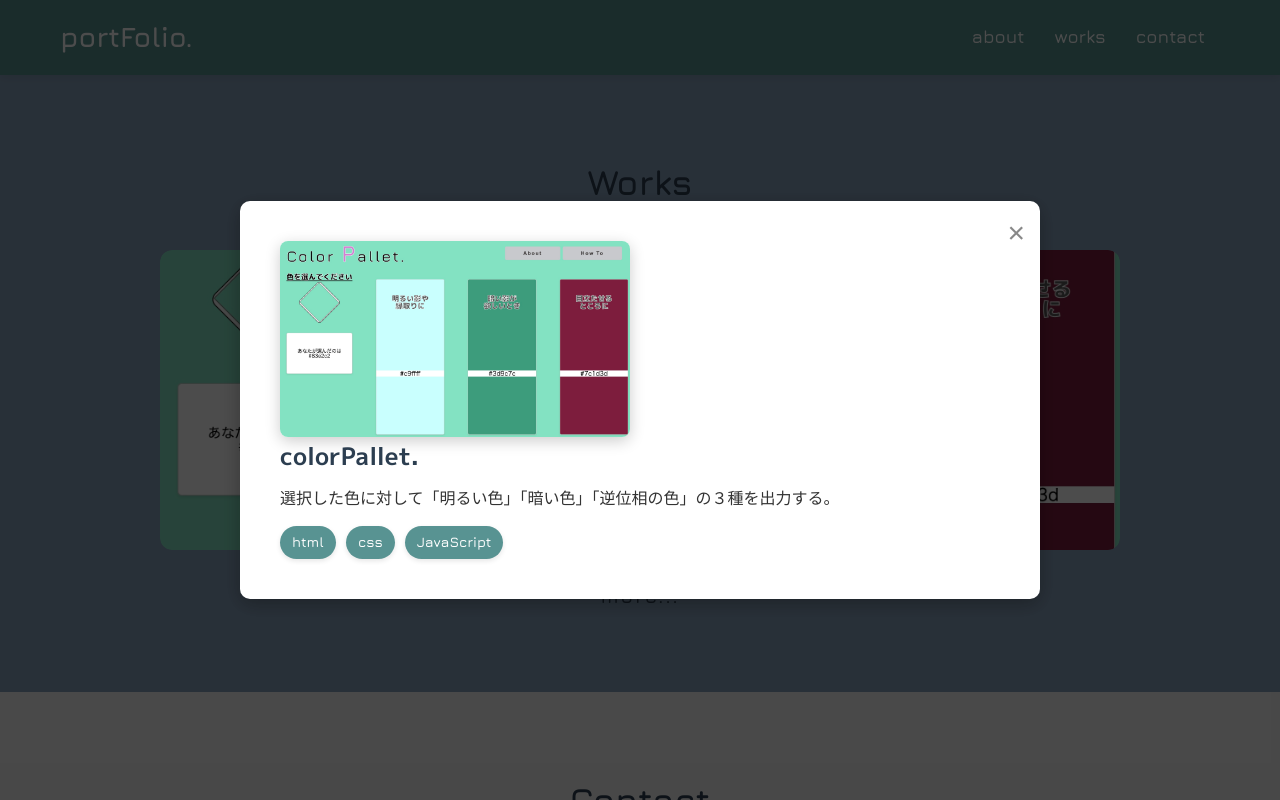
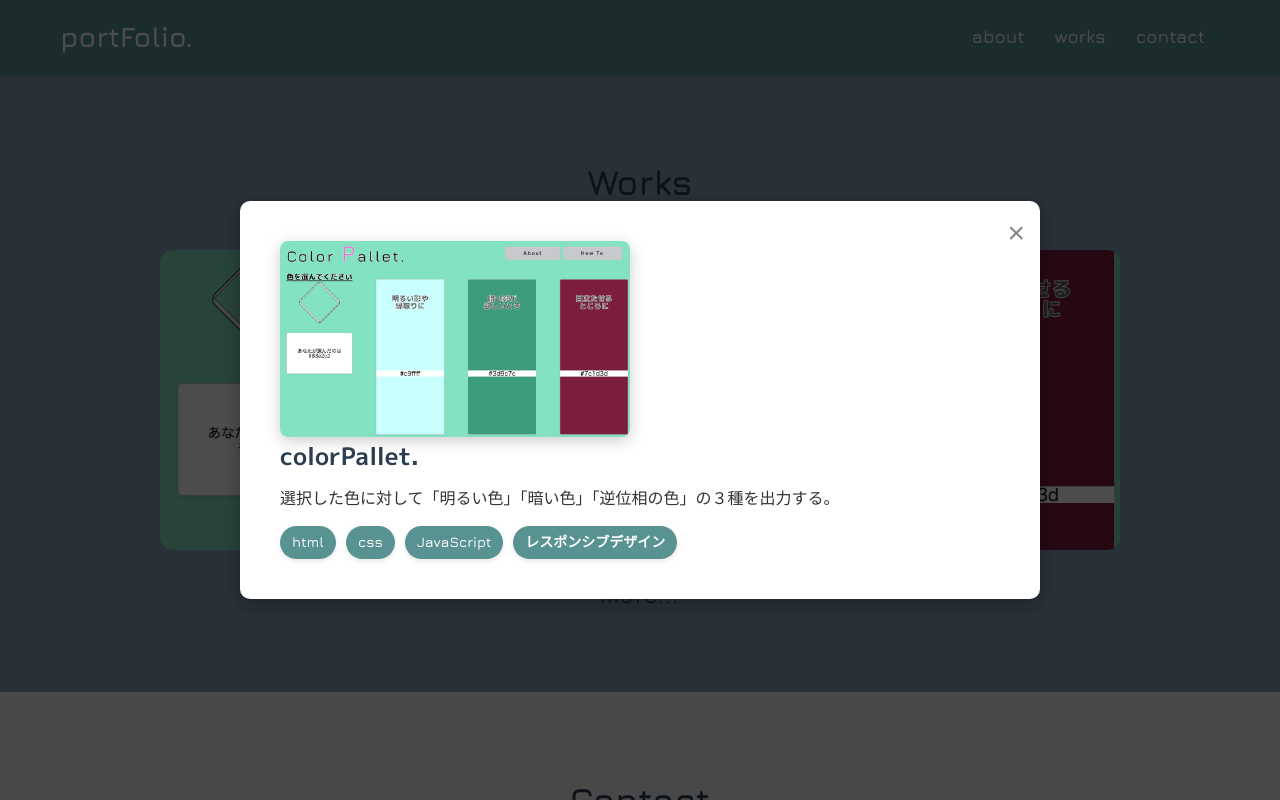
Before and after one commit to reser00/portfolio, a plain HTML site: page index.html in a window 1280 px wide. Both pictures are taken after a click on the picture 640 px from the left and 1415 px from the top of the page. Shown: the part 1015-1815 px from the top of the page. Drawn offline with nearby package versions, Linux system fonts and the light colour scheme; a web font is replaced by a local one.

Commit message:
little update

```diff
--- a/index.html
+++ b/index.html
@@ -99,6 +99,7 @@
                     <li>html</li>
                     <li>css</li>
                     <li>JavaScript</li>
+                    <li>レスポンシブデザイン</li>
                   </ul>
                 </div>
               </div>
```
